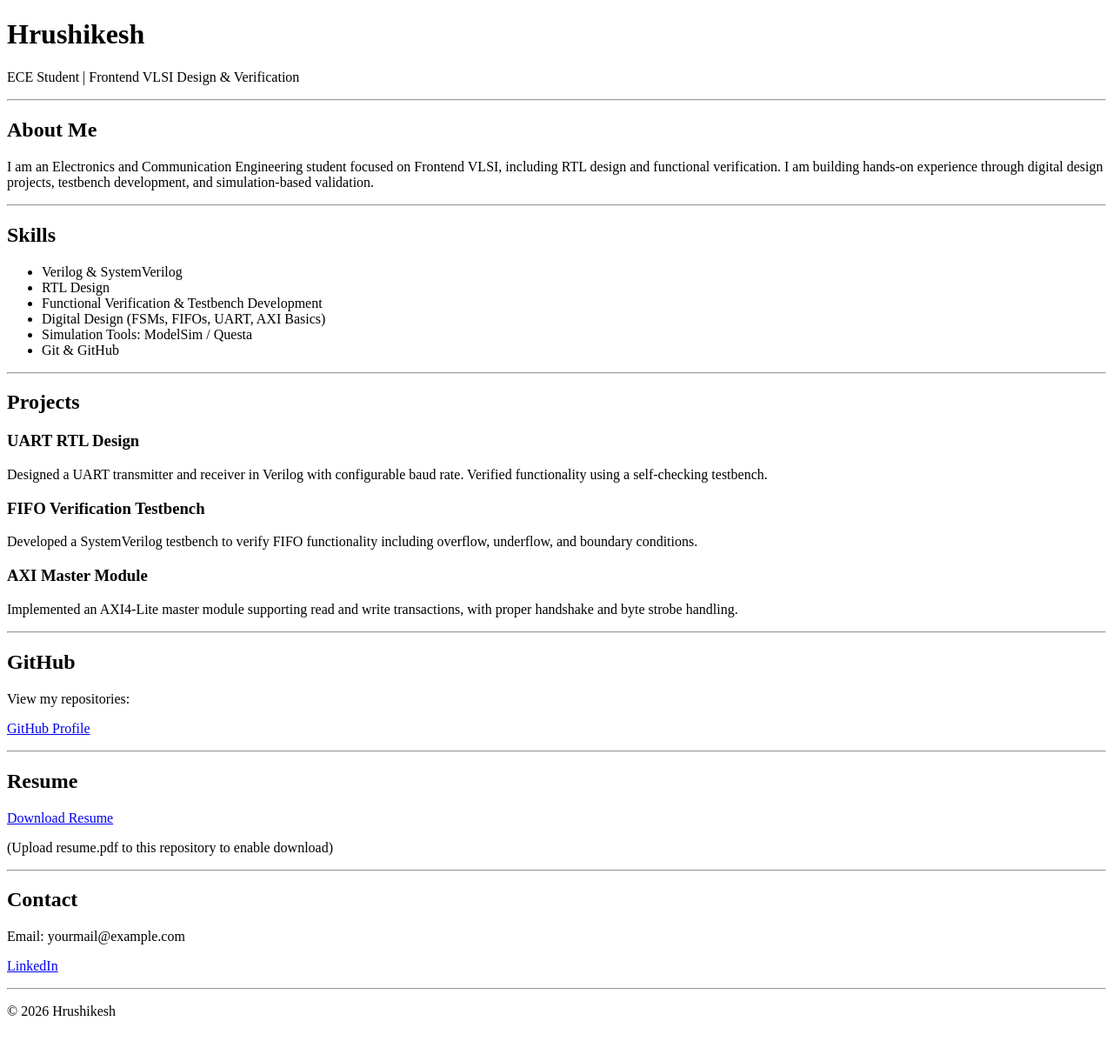
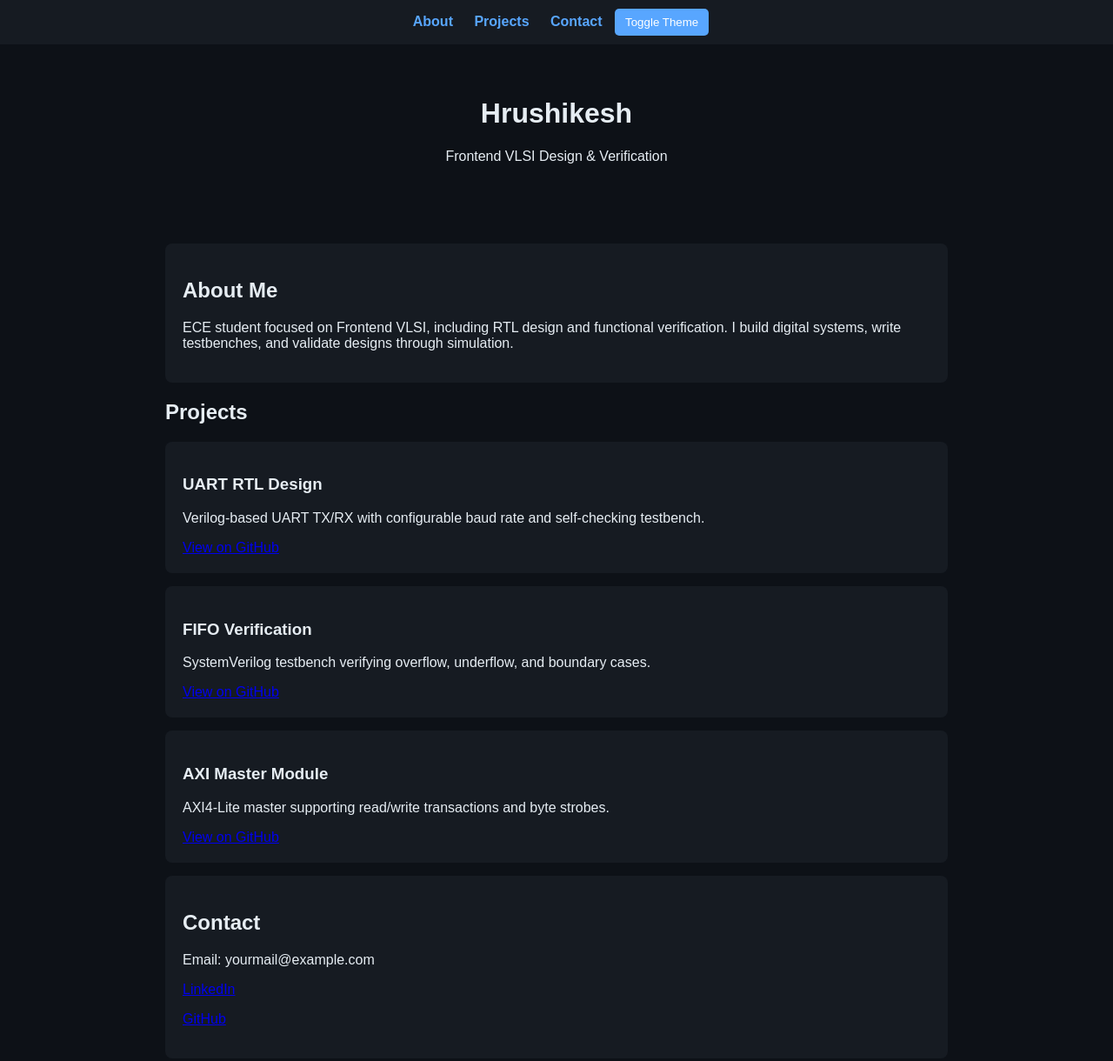
Before and after one commit to HrushikeshSingarapu/HrushikeshSingarapu.github.io, a plain HTML site: page index.html in a window 1280 px wide. Shown: the top 1220 px of the page at 87% size. Before the commit the page ends 1188 px from the top, so only its background shows below. Drawn offline with Linux system fonts and the light colour scheme.

Commit message:
Add portfolio website

```diff
--- a/index.html
+++ b/index.html
@@ -4,102 +4,144 @@
 <meta charset="UTF-8">
 <meta name="viewport" content="width=device-width, initial-scale=1.0">
 <title>Hrushikesh | Frontend VLSI Portfolio</title>
+
+<style>
+:root {
+    --bg: #0d1117;
+    --card: #161b22;
+    --text: #e6edf3;
+    --accent: #58a6ff;
+}
+
+body.light {
+    --bg: #ffffff;
+    --card: #f2f2f2;
+    --text: #111;
+}
+
+body {
+    margin: 0;
+    font-family: Arial, sans-serif;
+    background: var(--bg);
+    color: var(--text);
+    scroll-behavior: smooth;
+}
+
+header {
+    text-align: center;
+    padding: 40px 20px;
+}
+
+nav {
+    position: sticky;
+    top: 0;
+    background: var(--card);
+    padding: 10px;
+    text-align: center;
+}
+
+nav a {
+    margin: 10px;
+    text-decoration: none;
+    color: var(--accent);
+    font-weight: bold;
+}
+
+.container {
+    max-width: 900px;
+    margin: auto;
+    padding: 20px;
+}
+
+.card {
+    background: var(--card);
+    padding: 20px;
+    margin: 15px 0;
+    border-radius: 8px;
+}
+
+button {
+    padding: 8px 12px;
+    border: none;
+    cursor: pointer;
+    background: var(--accent);
+    color: white;
+    border-radius: 5px;
+}
+
+footer {
+    text-align: center;
+    padding: 20px;
+    opacity: 0.7;
+}
+</style>
 </head>
+
 <body>
 
-    <!-- HEADER -->
+<nav>
+    <a href="#about">About</a>
+    <a href="#projects">Projects</a>
+    <a href="#contact">Contact</a>
+    <button onclick="toggleTheme()">Toggle Theme</button>
+</nav>
+
 <header>
     <h1>Hrushikesh</h1>
-        <p>ECE Student | Frontend VLSI Design & Verification</p>
-        <hr>
+    <p>Frontend VLSI Design & Verification</p>
 </header>
 
-    <!-- ABOUT -->
-    <section>
+<div class="container">
+
+<section id="about" class="card">
 <h2>About Me</h2>
 <p>
-            I am an Electronics and Communication Engineering student focused on Frontend VLSI,
-            including RTL design and functional verification. I am building hands-on experience
-            through digital design projects, testbench development, and simulation-based validation.
+ECE student focused on Frontend VLSI, including RTL design and functional verification.
+I build digital systems, write testbenches, and validate designs through simulation.
 </p>
 </section>
 
-    <hr>
-
-    <!-- SKILLS -->
-    <section>
-        <h2>Skills</h2>
-        <ul>
-            <li>Verilog & SystemVerilog</li>
-            <li>RTL Design</li>
-            <li>Functional Verification & Testbench Development</li>
-            <li>Digital Design (FSMs, FIFOs, UART, AXI Basics)</li>
-            <li>Simulation Tools: ModelSim / Questa</li>
-            <li>Git & GitHub</li>
-        </ul>
-    </section>
-
-    <hr>
-
-    <!-- PROJECTS -->
-    <section>
+<section id="projects">
 <h2>Projects</h2>
 
+<div class="card">
 <h3>UART RTL Design</h3>
-        <p>
-            Designed a UART transmitter and receiver in Verilog with configurable baud rate.
-            Verified functionality using a self-checking testbench.
-        </p>
+<p>Verilog-based UART TX/RX with configurable baud rate and self-checking testbench.</p>
+<a href="https://github.com/yourusername/uart" target="_blank">View on GitHub</a>
+</div>
 
-        <h3>FIFO Verification Testbench</h3>
-        <p>
-            Developed a SystemVerilog testbench to verify FIFO functionality including overflow,
-            underflow, and boundary conditions.
-        </p>
+<div class="card">
+<h3>FIFO Verification</h3>
+<p>SystemVerilog testbench verifying overflow, underflow, and boundary cases.</p>
+<a href="https://github.com/yourusername/fifo" target="_blank">View on GitHub</a>
+</div>
 
+<div class="card">
 <h3>AXI Master Module</h3>
-        <p>
-            Implemented an AXI4-Lite master module supporting read and write transactions,
-            with proper handshake and byte strobe handling.
-        </p>
+<p>AXI4-Lite master supporting read/write transactions and byte strobes.</p>
+<a href="https://github.com/yourusername/axi" target="_blank">View on GitHub</a>
+</div>
 
 </section>
 
-    <hr>
-
-    <!-- GITHUB -->
-    <section>
-        <h2>GitHub</h2>
-        <p>View my repositories:</p>
-        <p><a href="https://github.com/yourusername" target="_blank">GitHub Profile</a></p>
+<section id="contact" class="card">
+<h2>Contact</h2>
+<p>Email: yourmail@example.com</p>
+<p><a href="https://linkedin.com/in/yourlinkedin" target="_blank">LinkedIn</a></p>
+<p><a href="https://github.com/yourusername" target="_blank">GitHub</a></p>
 </section>
 
-    <hr>
+</div>
 
-    <!-- RESUME -->
-    <section>
-        <h2>Resume</h2>
-        <p><a href="resume.pdf" target="_blank">Download Resume</a></p>
-        <p>(Upload resume.pdf to this repository to enable download)</p>
-    </section>
-
-    <hr>
-
-    <!-- CONTACT -->
-    <section>
-        <h2>Contact</h2>
-        <p>Email: yourmail@example.com</p>
-        <p>
-            <a href="https://linkedin.com/in/yourlinkedin" target="_blank">LinkedIn</a>
-        </p>
-    </section>
-
-    <hr>
-
-    <!-- FOOTER -->
 <footer>
 <p>© 2026 Hrushikesh</p>
 </footer>
 
+<script>
+function toggleTheme() {
+    document.body.classList.toggle("light");
+}
+</script>
+
 </body>
 </html>
```
Lines whose indentation alone changed are shown as unchanged.
